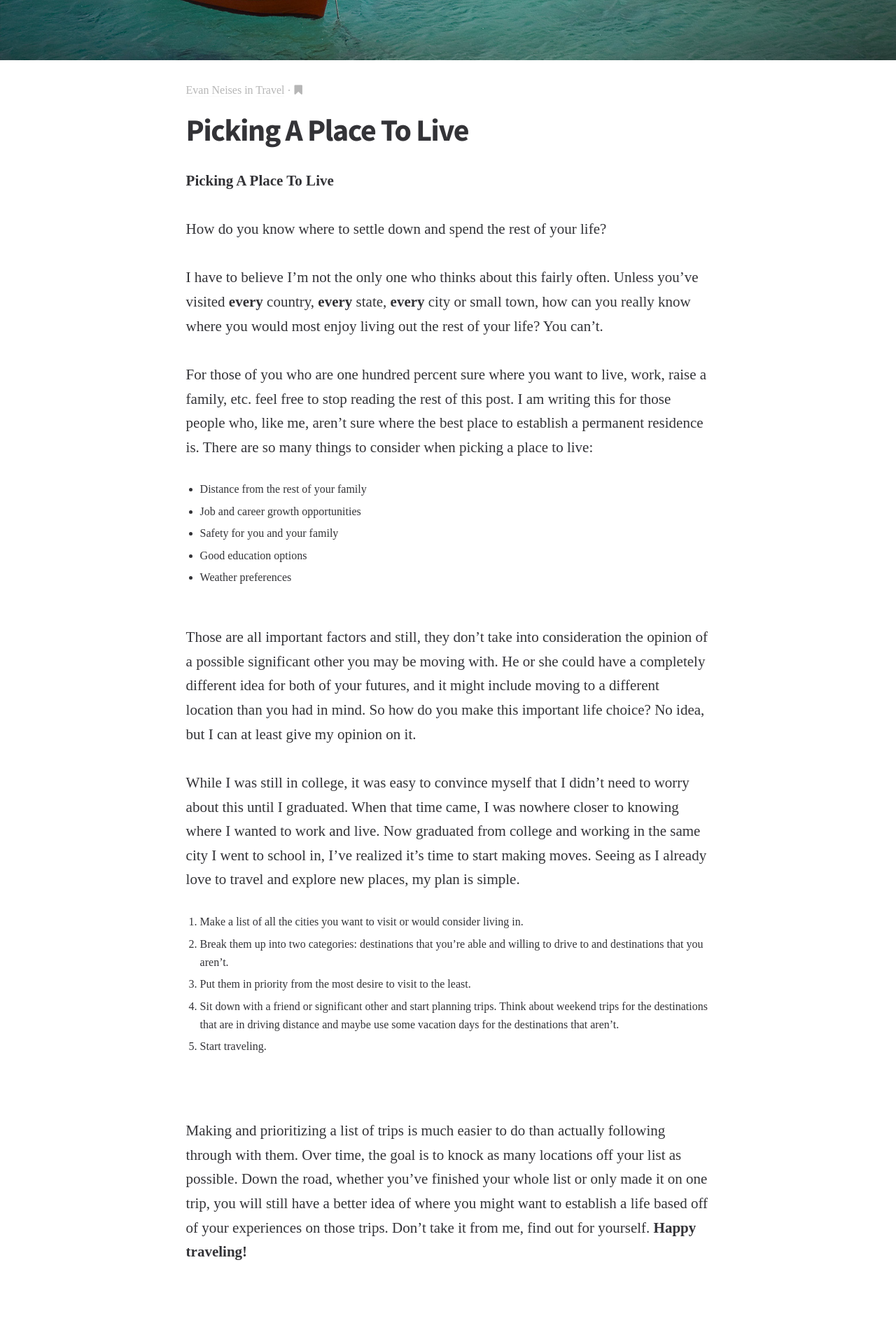
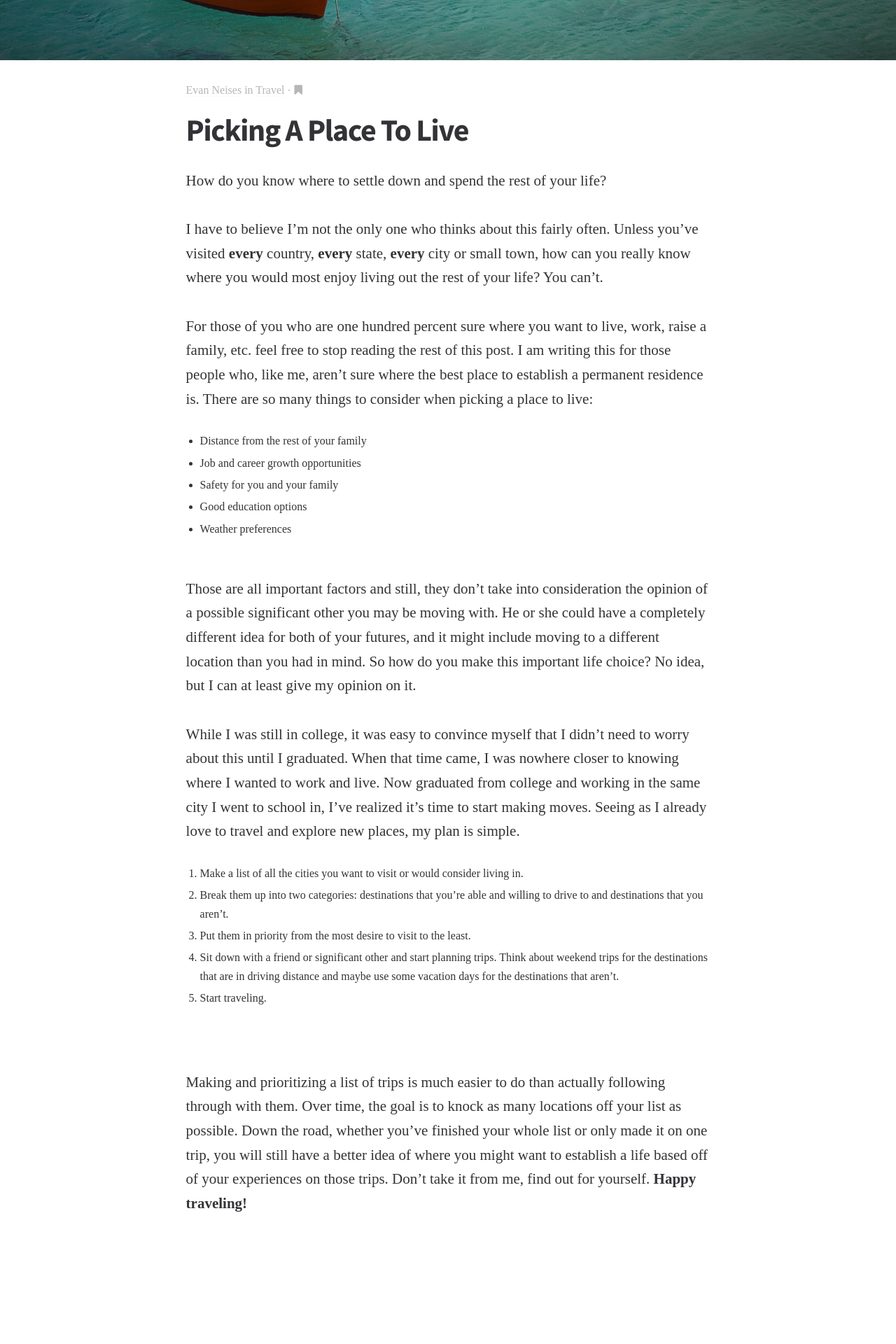
Before and after one commit to EJBlog/EJBlog.github.io, a Jekyll site: the page built from _posts/2016-01-06-picking-a-place-to-live.md, in a window 1280 px wide. Shown: the part 374-2294 px from the top of the page at 70% size. Built offline with Jekyll 4.4.1, drawn with Linux system fonts in a browser that asks for light colours; nearby versions of some CDN libraries; some web fonts are replaced.

Commit message:
Update 2016-01-06-picking-a-place-to-live.md

```diff
--- a/_posts/2016-01-06-picking-a-place-to-live.md
+++ b/_posts/2016-01-06-picking-a-place-to-live.md
@@ -6,10 +6,8 @@ post_author: "Evan Neises"
 post_category: "Travel"
 ---
 
-<b>Picking A Place To Live</b>
-<br><br>
 How do you know where to settle down and spend the rest of your life?
-<br><br>
+<br><br><!--endpreview-->
 	I have to believe I’m not the only one who thinks about this fairly often. Unless you’ve visited <b>every</b> country, <b>every</b> state, <b>every</b> city or small town, how can you really know where you would most enjoy living out the rest of your life? You can’t.
 <br><br>
 	For those of you who are one hundred percent sure where you want to live, work, raise a family, etc. feel free to stop reading the rest of this post. I am writing this for those people who, like me, aren’t sure where the best place to establish a permanent residence is. There are so many things to consider when picking a place to live: <br>
```
